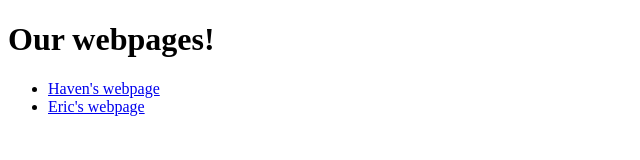
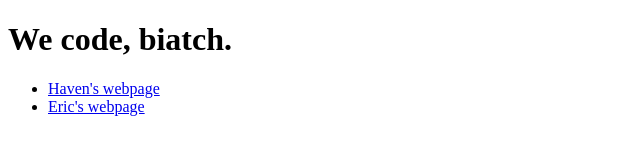
Before and after one commit to CS50W/project0, a plain HTML site: page index.html in a window 1280 px wide. Shown: the whole page, without its empty margins (0-640 px from the left). Drawn offline with Linux system fonts and the light colour scheme.

Commit message:
Change header

```diff
--- a/index.html
+++ b/index.html
@@ -4,7 +4,7 @@
 		<title>Haven & Eric's Website</title>
 	</head>
 	<body>
-		<h1>Our webpages!</h1>
+		<h1>We code, biatch.</h1>
 		<ul>
 			<li><a href="haven.html">Haven's webpage</a></li>
 			<li><a href="eric.html">Eric's webpage</a></li>
```
